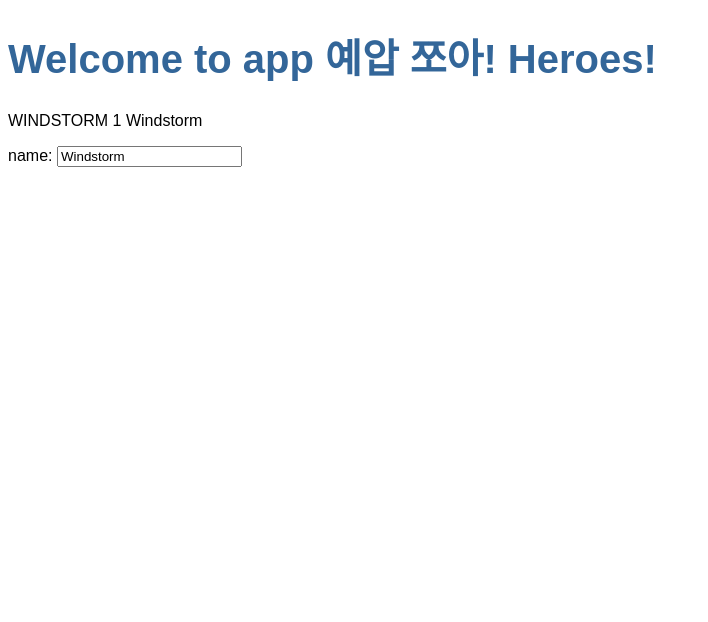
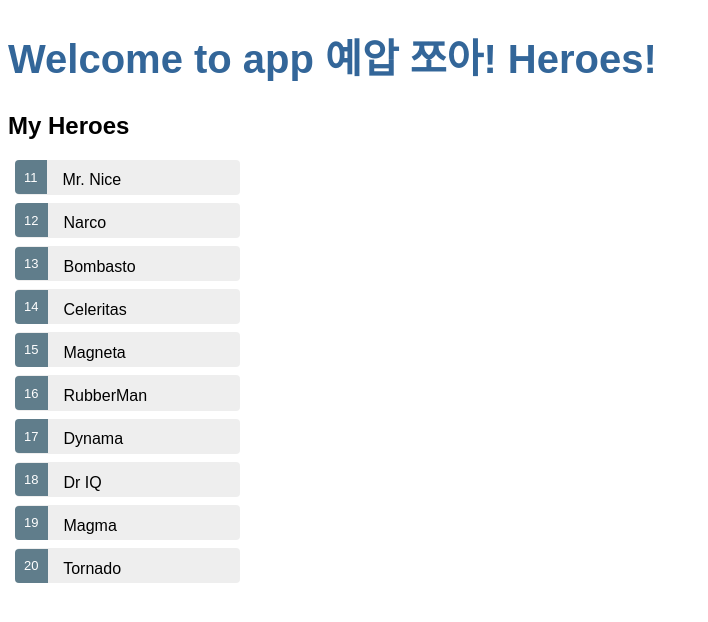
Before and after one commit to rationality6/superheroes, an Angular app: page /heroes in a window 1280 px wide. Shown: the top 622 px of the page, without its empty margins (0-708 px from the left). Built offline with nearby package versions, Linux system fonts and the light colour scheme.

Commit message:
Finished Chapter 4

```diff
--- a/src/app/heroes/heroes.component.css
+++ b/src/app/heroes/heroes.component.css
@@ -0,0 +1,52 @@
+.selected {
+  background-color: #CFD8DC !important
+}
+
+.heroes {
+  margin: 0 0 2em 0;
+  list-style-type: none;
+  padding: 0;
+  width: 15em;
+}
+
+.heroes li {
+  cursor: pointer;
+  position: relative;
+  left: 0;
+  background-color: #EEE;
+  margin: .5em;
+  padding: .3em 0;
+  height: 1.6em;
+  border-radius: 4px;
+}
+
+.heroes li.selected:hober {
+  background-color: #BBD8DC !important;
+  color: white;
+}
+
+.heroes li:hover {
+  color: #607D8B;
+  background-color: #DDD;
+  left: .1em;
+}
+
+.heroes .text {
+  position: relative;
+  top: -3px;
+}
+
+.heroes .badge {
+  display: inline-block;
+  font-size: small;
+  color: white;
+  padding: 0.8em 0.7em 0 0.7em;
+  background-color: #607D8B;
+  line-height: 1em;
+  position: relative;
+  left: -1px;
+  top: -4px;
+  height: 1.8em;
+  margin-right: .8em;
+  border-radius: 4px 0 0 4px;
+}
--- a/src/app/heroes/heroes.component.html
+++ b/src/app/heroes/heroes.component.html
@@ -1,9 +1,22 @@
-<p>
-  {{hero.name | uppercase}} {{hero.id}} {{hero.name}}
-</p>
+<h2>My Heroes</h2>
+<ul class="heroes">
+  <li *ngFor="let hero of heroes"
+  [class.selected]="hero === selectedHero"
+  (click)="onSelect(hero)">
+    <span class="badge">
+      {{hero.id}}
+    </span>
+    {{hero.name}}
+  </li>
+</ul>
 
-<div>
+<div *ngIf="selectedHero">
+  <h2>{{selectedHero.name | uppercase}} Details</h2>
+  <div>
+    <span>id: </span>{{selectedHero.id}}
+  </div>
   <label>name:
-    <input [(ngModel)]="hero.name" placeholder="name">
+    <input [(ngModel)]="selectedHero.name" placeholder="name">
   </label>
+  <!-- <input [ngModel]="currentHero.name" (ngModelChange)="setUppercaseName($event)"> -->
 </div>
--- a/src/app/heroes/heroes.component.ts
+++ b/src/app/heroes/heroes.component.ts
@@ -1,5 +1,6 @@
 import { Component, OnInit } from '@angular/core';
 import { Hero } from '../hero'
+import { HEROES } from '../mock-heroes'
 
 
 @Component({
@@ -8,18 +9,16 @@
   styleUrls: ['./heroes.component.css']
 })
 export class HeroesComponent implements OnInit {
-  hero: Hero = {
-    id: 1,
-    name: 'Windstorm'
-  }
-
-
+  heroes = HEROES
+  selectedHero: Hero
   constructor() {
-
   }
 
   ngOnInit() {
+  }
 
+  onSelect(hero: Hero): void {
+    this.selectedHero = hero;
   }
 
 }
--- /dev/null
+++ b/src/app/mock-heroes.ts
@@ -0,0 +1,14 @@
+import { Hero } from './hero'
+
+export const HEROES: Hero[] = [
+  { id: 11, name: 'Mr. Nice' },
+  { id: 12, name: 'Narco' },
+  { id: 13, name: 'Bombasto' },
+  { id: 14, name: 'Celeritas' },
+  { id: 15, name: 'Magneta' },
+  { id: 16, name: 'RubberMan' },
+  { id: 17, name: 'Dynama' },
+  { id: 18, name: 'Dr IQ' },
+  { id: 19, name: 'Magma' },
+  { id: 20, name: 'Tornado' }
+]
```
